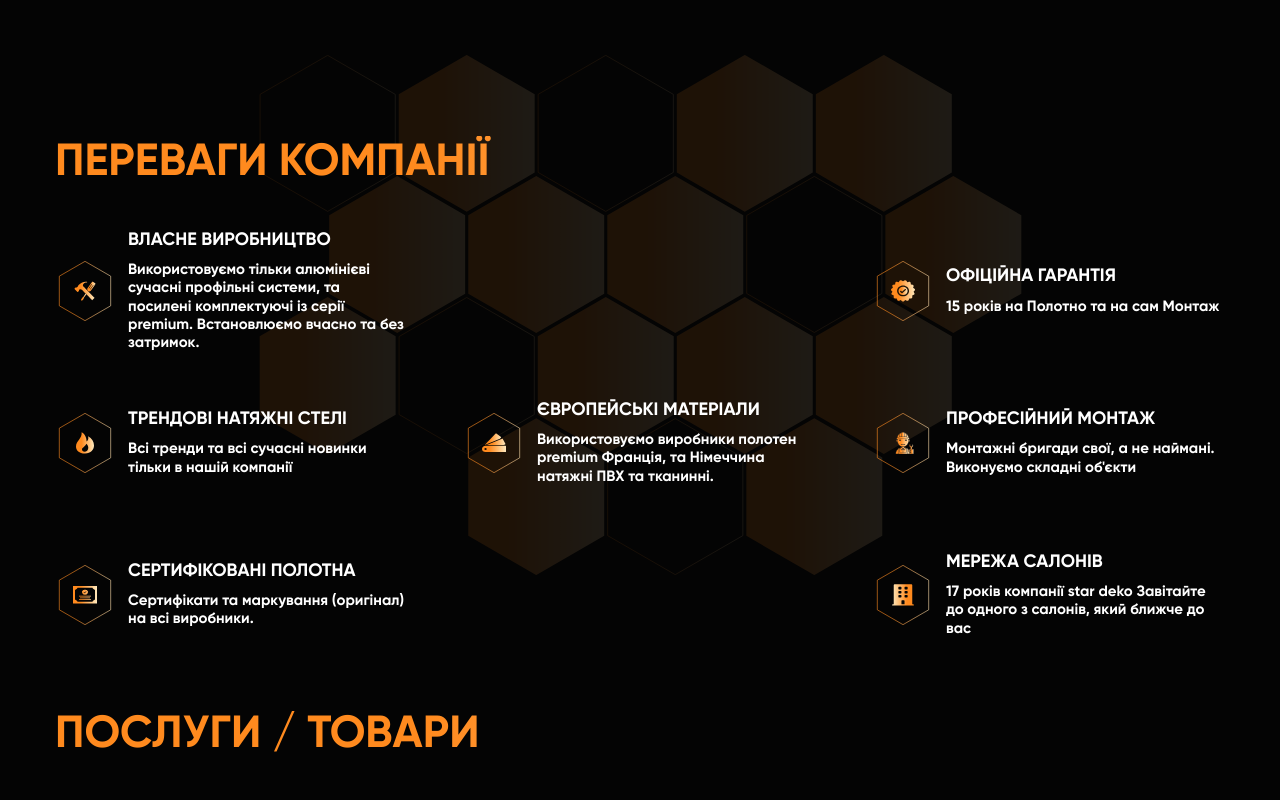
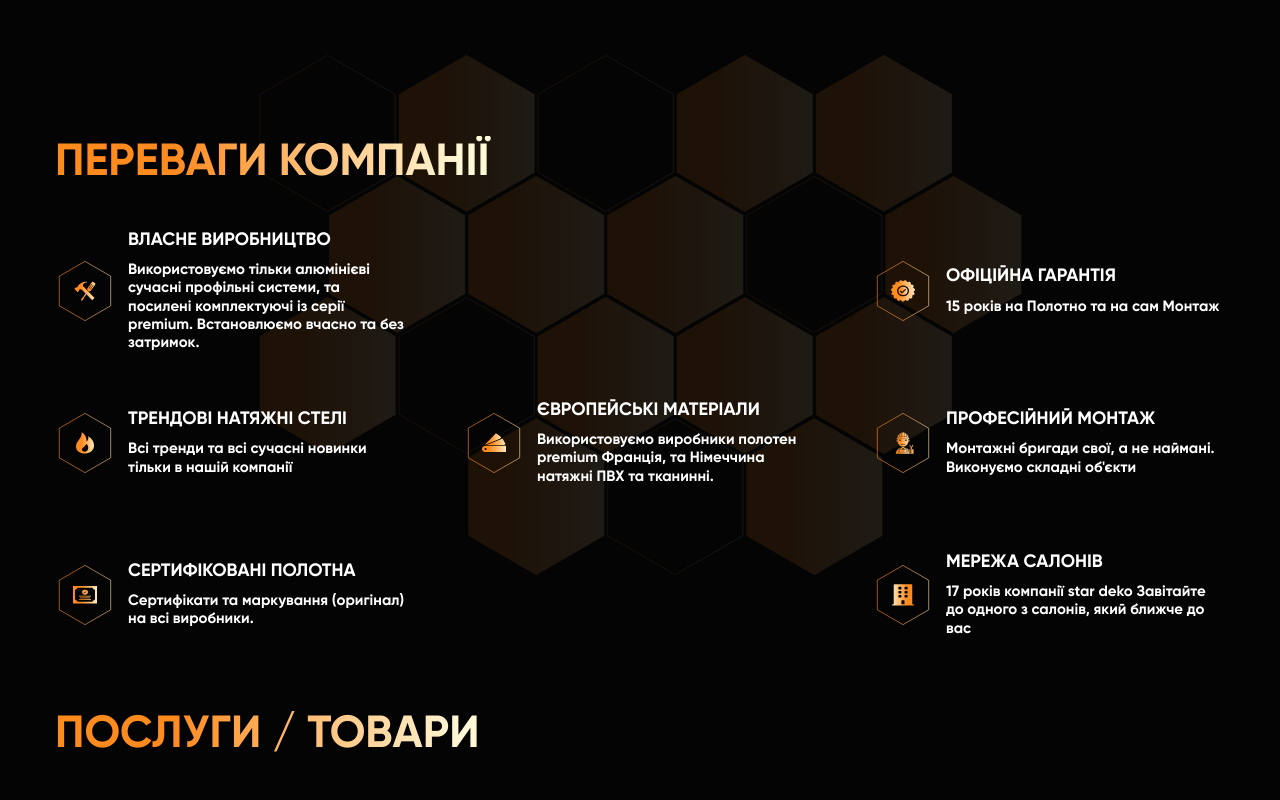
Before and after one commit to BlazerXXI/stretch-ceilings, a React (Create React App) app: page / in a window 1280 px wide. Shown: the part 840-1640 px from the top of the page. Built offline with nearby package versions, Linux system fonts and the light colour scheme; a web font is replaced by a local one.

Commit message:
dev 21-04-00-10

```diff
--- a/src/components/Advantages/Advantages.scss
+++ b/src/components/Advantages/Advantages.scss
@@ -35,21 +35,9 @@
     @media (min-width: 767px) {
       text-align: left;
     }
-    // font
-    font-size: 30px;
-    line-height: 1.2;
-    text-transform: uppercase;
-
-    @media (min-width: 767px) {
-      font-size: 45px;
-    }
-    /* gradient */
-
-    background: linear-gradient(90deg, #ff8a1e 31.63%, #fff9d8 111.7%);
-    -webkit-background-clip: text;
-    -webkit-text-fill-color: transparent;
-    background-clip: text;
   }
+  // font
+  @include __title;
 
   // .advantages__cards
 
@@ -67,7 +55,7 @@
           grid-row-gap: 30px;
         }
 
-				.item-0 {
+        .item-0 {
           grid-area: 1 / 1 / 1 / 2;
         }
         .item-1 {
--- a/src/components/Guarantee/Guarantee.jsx
+++ b/src/components/Guarantee/Guarantee.jsx
@@ -63,7 +63,6 @@ const Guarantee = () => {
         })}
       </ul>
     </section>
-
   );
 };
 
--- a/src/components/Guarantee/Guarantee.scss
+++ b/src/components/Guarantee/Guarantee.scss
@@ -7,4 +7,33 @@
   @media (max-width: 767px) {
     margin: 100px 0px 0px 0px;
   }
+  // .guarantee__header
+
+  &__header {
+  }
+
+  // .guarantee__title
+
+  @include __title;
+
+
+  // .guarantee__list
+
+  &__list {
+  }
+
+  // .guarantee__item
+
+  &__item {
+  }
+
+  // .guarantee__item-title
+
+  &__item-title {
+  }
+
+  // .guarantee__item-text
+
+  &__item-text {
+  }
 }
--- a/src/components/Services/Services.scss
+++ b/src/components/Services/Services.scss
@@ -29,15 +29,5 @@
 .services-block-title {
   // .services-block-title__title
 
-  &__title {
-    font-size: 45px;
-    line-height: 1.2;
-    text-transform: uppercase;
-
-    background: linear-gradient(90deg, #ff8a1e 31.63%, #fff9d8 111.7%);
-    -webkit-background-clip: text;
-    -webkit-text-fill-color: transparent;
-    background-clip: text;
-    text-fill-color: transparent;
-  }
+  @include __title;
 }
--- a/src/scss/index.scss
+++ b/src/scss/index.scss
@@ -39,7 +39,6 @@ body {
 button {
   font-family: "Montserrat", sans-serif;
 }
-
 [class*="__btn"] {
   & {
     position: relative;
--- a/src/scss/mixins.scss
+++ b/src/scss/mixins.scss
@@ -29,11 +29,12 @@
 }
 
 @mixin link-active {
-	transition: all 0.3s ease 0s;
-  color: $active-color !important;
-  // background: -webkit-linear-gradient(#ff8a1e, #fff9d8);
-  // -webkit-background-clip: text;
-  // -webkit-text-fill-color: transparent;
+  transition: all 0.3s ease 0s;
+  background: linear-gradient(90deg, #ff8a1e 10%, #fff9d8 95%);
+  -webkit-background-clip: text;
+  background-clip: text;
+  -webkit-text-fill-color: transparent;
+  text-fill-color: transparent;
 }
 @mixin hover-link {
   opacity: 0.8;
@@ -42,3 +43,20 @@
   scale: 0.9;
   opacity: 0.6;
 }
+
+@mixin __title {
+  &__title {
+    @media (min-width: 767px) {
+      font-size: 45px;
+    }
+    font-size: 30px;
+    line-height: 1.2;
+    text-transform: uppercase;
+    /* gradient */
+    background: linear-gradient(90deg, #ff8a1e 10%, #fff9d8 35%);
+    -webkit-background-clip: text;
+    background-clip: text;
+    -webkit-text-fill-color: transparent;
+    text-fill-color: transparent;
+  }
+}
```
Lines whose indentation alone changed are shown as unchanged.
